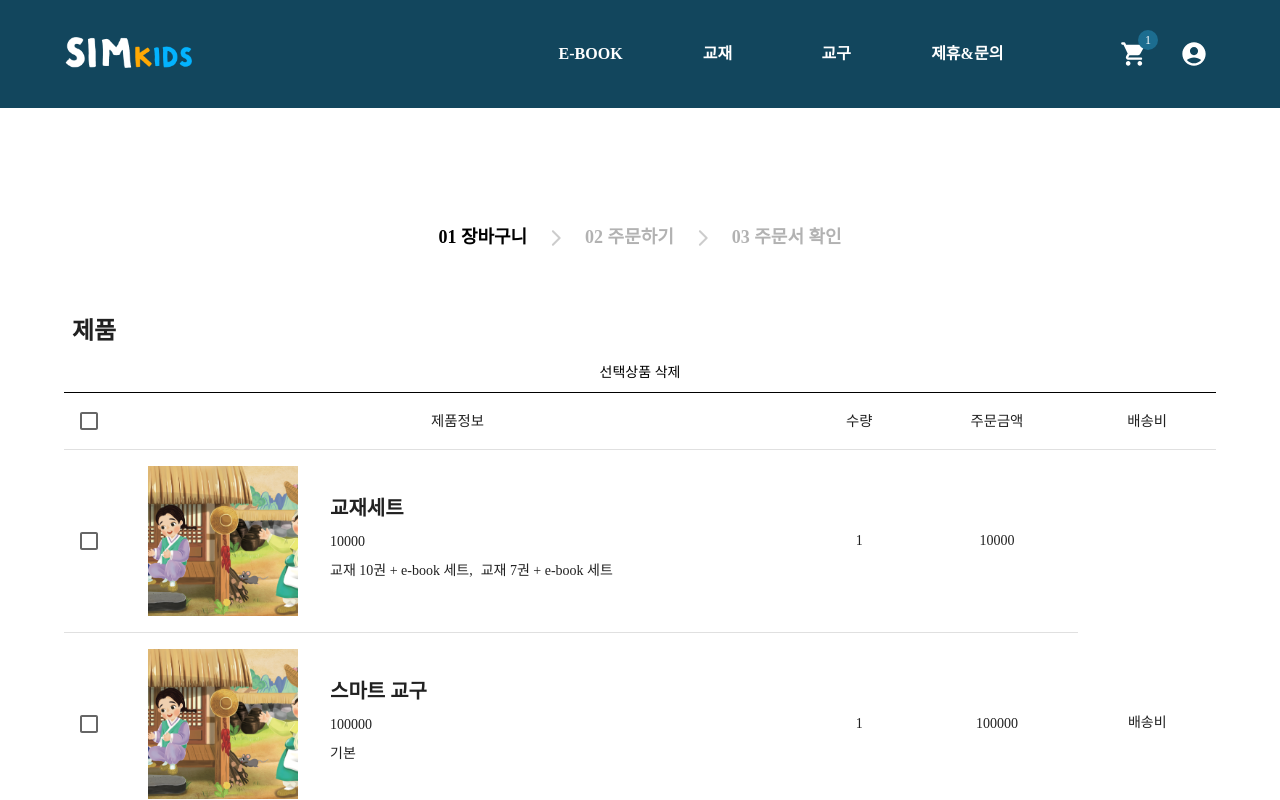
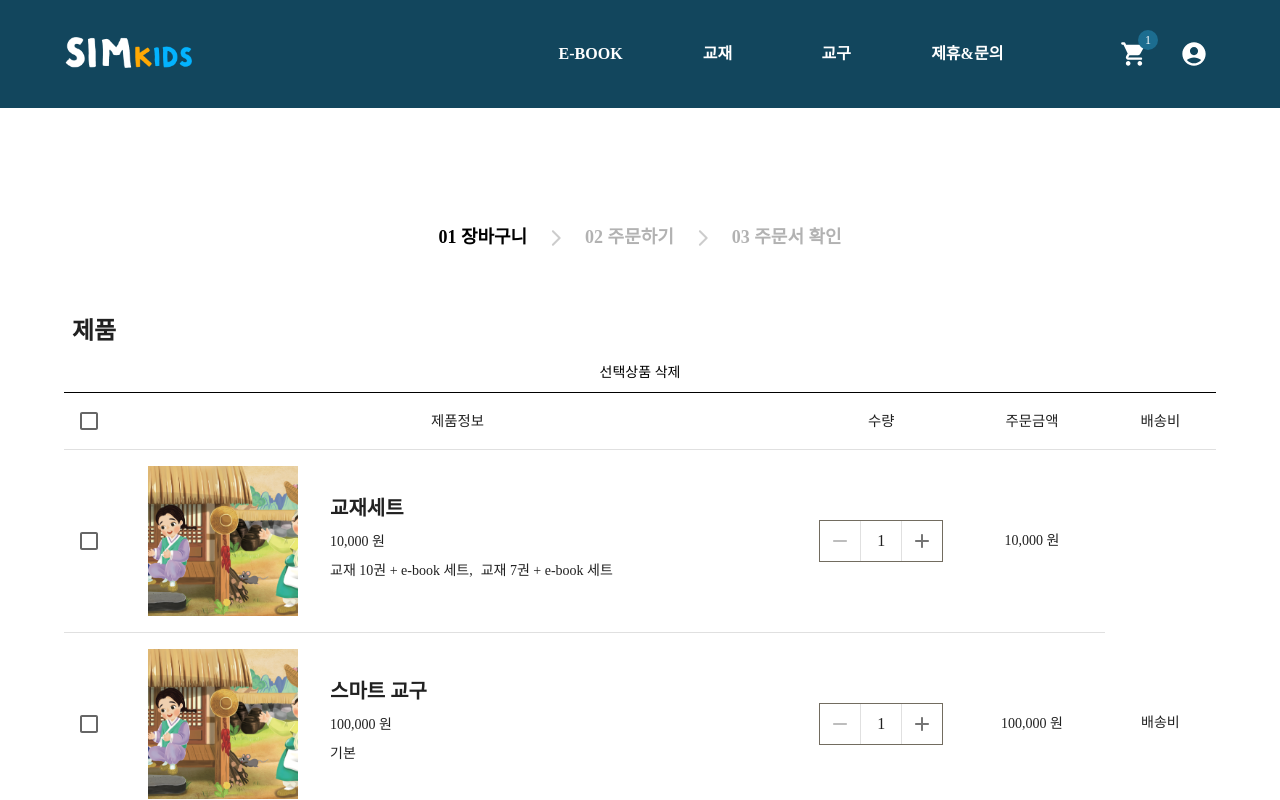
Before and after one commit to kkevi/dotdanji-shop, a Next.js app: page /cart in a window 1280 px wide. Shown: the top 800 px of the page. Built offline with nearby package versions, Linux system fonts and the light colour scheme; a web font is replaced by a local one.

Commit message:
수량조절 컴포넌트 분리

```diff
--- a/src/Cart/cart-section1/CartList.tsx
+++ b/src/Cart/cart-section1/CartList.tsx
@@ -1,16 +1,18 @@
 import React from "react"
+import {TableCell, Checkbox, Typography, Stack} from "@mui/material"
 
-import {TableRow, TableCell, Checkbox, Typography, Stack} from "@mui/material"
 import ImageBox from "Components/image-box/ImageBox"
+import CountController from "Components/count-controller/CountController"
 
 type CartListProps = {
     idx: number
     count: number
+    price: number
     option: any
 }
 
 export default function CartList(props: CartListProps) {
-    const {idx, count, option} = props
+    const {idx, count, price, option} = props
 
     return (
         <>
@@ -25,7 +27,7 @@ export default function CartList(props: CartListProps) {
                             {option.title}
                         </Typography>
                         <Typography fontSize={14} mb={1}>
-                            {option.value}
+                            {option.value.toLocaleString("ko")} 원
                         </Typography>
                         <Stack direction="row" alignItems="center" justifyContent="center">
                             {option.option.map((itm, idx) => (
@@ -38,8 +40,17 @@ export default function CartList(props: CartListProps) {
                     </Stack>
                 </Stack>
             </TableCell>
-            <TableCell align="center">{count}</TableCell>
-            <TableCell align="center">{option.value * count}</TableCell>
+            <TableCell width={120} align="center">
+                <CountController
+                    idx={idx}
+                    option={option}
+                    count={count}
+                    price={price}
+                    selectValueList={[]}
+                    setSelectValueList={() => {}}
+                />
+            </TableCell>
+            <TableCell align="center">{(option.value * count).toLocaleString("ko")} 원</TableCell>
         </>
     )
 }
--- a/src/Cart/cart-section1/CartSection1.tsx
+++ b/src/Cart/cart-section1/CartSection1.tsx
@@ -30,6 +30,7 @@ export default function CartSection1(prop: CartSection1Props) {
     const fakeGoodsList = [
         {
             count: 1,
+            price: 10000,
             options: {
                 id: "goodsNo.1",
                 title: "교재세트",
@@ -39,6 +40,7 @@ export default function CartSection1(prop: CartSection1Props) {
         },
         {
             count: 1,
+            price: 100000,
             options: {
                 id: "goodsNo.2",
                 title: "스마트 교구",
@@ -48,6 +50,7 @@ export default function CartSection1(prop: CartSection1Props) {
         },
         {
             count: 3,
+            price: 30000,
             options: {
                 id: "goodsNo.3",
                 title: "스티커북",
@@ -88,12 +91,12 @@ export default function CartSection1(prop: CartSection1Props) {
                     </TableRow>
                 </TableHead>
                 <TableBody>
-                    {fakeGoodsList.map(({count, options}, idx) => {
+                    {fakeGoodsList.map(({count, price, options}, idx) => {
                         return (
                             <TableRow key={"tableRow" + idx} sx={{"&:last-child td, &:last-child th": {border: 0}}}>
-                                <CartList idx={idx} count={count} option={options} />
+                                <CartList idx={idx} count={count} price={price} option={options} />
                                 {idx === 0 && (
-                                    <TableCell rowSpan={3} align="center">
+                                    <TableCell rowSpan={fakeGoodsList.length + 1} align="center">
                                         배송비
                                     </TableCell>
                                 )}
--- /dev/null
+++ b/src/Components/count-controller/CountController.tsx
@@ -0,0 +1,55 @@
+import React from "react"
+import {Divider, IconButton, Stack, Typography} from "@mui/material"
+
+//icon
+import RemoveRoundedIcon from "@mui/icons-material/RemoveRounded"
+import AddRoundedIcon from "@mui/icons-material/AddRounded"
+
+type CountControllerProps = {
+    idx: number
+    option: any
+    count: number
+    price: number
+    selectValueList: any
+    setSelectValueList: (val: any) => void
+    mr?: number
+}
+
+export default function CountController(props: CountControllerProps) {
+    const {idx, option, count, price, selectValueList, setSelectValueList, mr} = props
+
+    const findIndex = selectValueList.findIndex(opt => opt.id === option.id)
+    let copyOption = [...selectValueList]
+
+    const onClickReduce = (count: number, value: number, price: number) => {
+        if (count === 1) return
+        if (findIndex !== -1) {
+            copyOption[idx] = {...copyOption[idx], price: price - value, count: count - 1}
+        }
+
+        setSelectValueList(copyOption)
+    }
+    const onClickAdd = (count: number, value: number) => {
+        if (findIndex !== -1) {
+            copyOption[idx] = {...copyOption[idx], price: value * (count + 1), count: count + 1}
+        }
+
+        setSelectValueList(copyOption)
+    }
+
+    return (
+        <Stack flexDirection="row" alignItems="center" mr={mr ? 16 : 0} sx={{border: "1px solid #726C60"}}>
+            <IconButton disabled={count === 1 ? true : false} onClick={() => onClickReduce(count, option.value, price)}>
+                <RemoveRoundedIcon />
+            </IconButton>
+            <Divider orientation="vertical" flexItem />
+            <Typography width={40} align="center">
+                {count}
+            </Typography>
+            <Divider orientation="vertical" flexItem />
+            <IconButton onClick={() => onClickAdd(count, option.value)}>
+                <AddRoundedIcon />
+            </IconButton>
+        </Stack>
+    )
+}
--- a/src/Goods/goods-detail-page/GoodsDetailPage.tsx
+++ b/src/Goods/goods-detail-page/GoodsDetailPage.tsx
@@ -210,12 +210,6 @@ export default function GoodsDetailPage(props: Props) {
                     </Stack>
                 </div>
             </Stack>
-
-            {/* <Container maxWidth="lg">
-                <Stack py={40}>
-                    <Container maxWidth="lg" sx={{my: 24}}></Container>
-                </Stack>
-            </Container> */}
         </div>
     )
 }
```
Also changed, not shown: src/Goods/goods-detail-page/GoodsOptions.tsx (+13 -2 lines).
